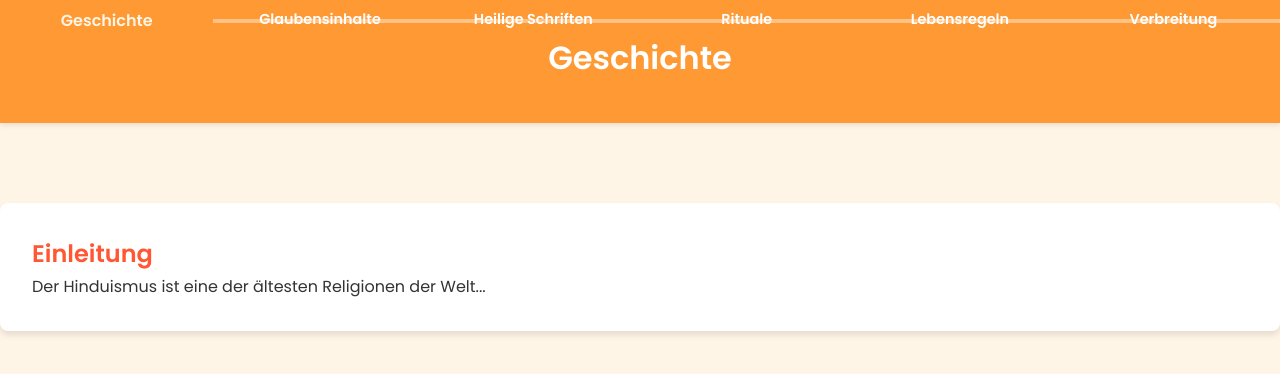
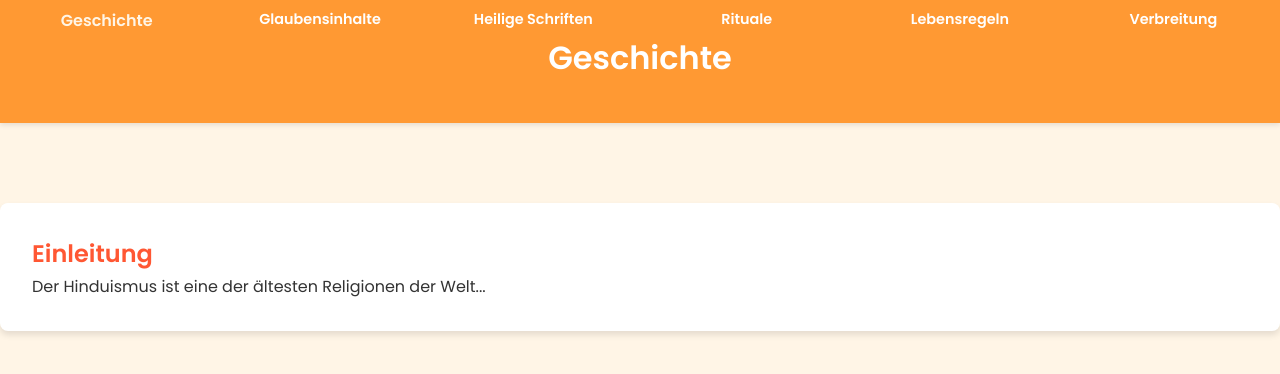
Before and after one commit to hinduismus/hinduismus.github.io, a plain HTML site: page geschichte.html in a window 1280 px wide. Drawn offline with Linux system fonts and the light colour scheme.

Commit message:
Update geschichte.html

```diff
--- a/geschichte.html
+++ b/geschichte.html
@@ -21,6 +21,8 @@
             min-height: 100vh;
             display: flex;
             flex-direction: column;
+            overflow-x: hidden;
+            animation: slideInFromLeft 0.6s ease-in-out forwards;
         }
 
         .timeline {
@@ -32,7 +34,6 @@
             width: 100%;
             background-color: #FF9933;
             z-index: 1000;
-            animation: slideDown 0.8s ease-in-out forwards;
         }
 
         .timeline div {
@@ -41,23 +42,6 @@
             font-size: 0.9rem;
             color: white;
             font-weight: 600;
-            position: relative;
-        }
-
-        .timeline div:before {
-            content: '';
-            position: absolute;
-            top: 50%;
-            left: 0;
-            height: 4px;
-            width: 100%;
-            background-color: rgba(255, 255, 255, 0.4);
-            z-index: -1;
-            transform: translateY(-50%);
-        }
-
-        .timeline div:first-child:before {
-            background-color: transparent;
         }
 
         .timeline div.active {
@@ -89,6 +73,17 @@
         h2 {
             color: #FF5733;
         }
+
+        @keyframes slideInFromLeft {
+            from {
+                transform: translateX(-100%);
+                opacity: 0;
+            }
+            to {
+                transform: translateX(0);
+                opacity: 1;
+            }
+        }
     </style>
 </head>
 <body>
```
